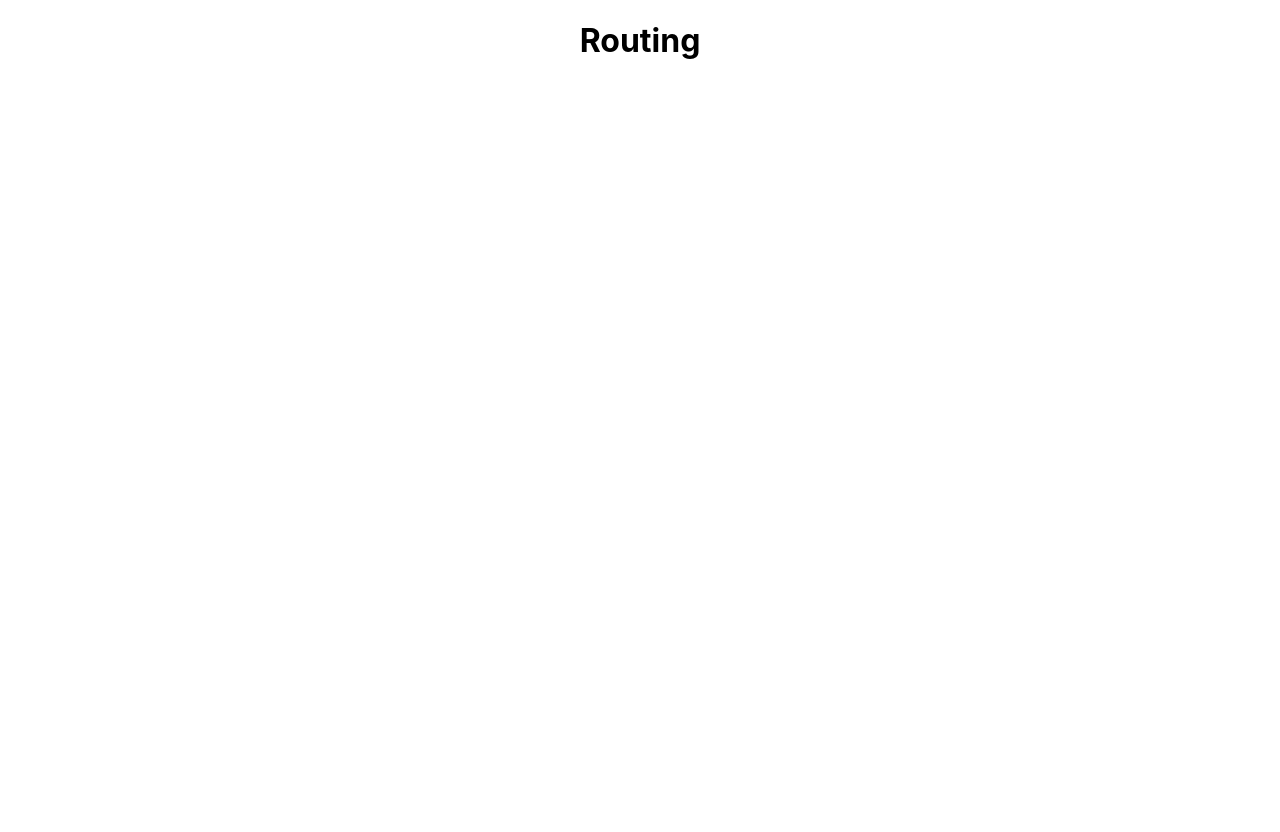
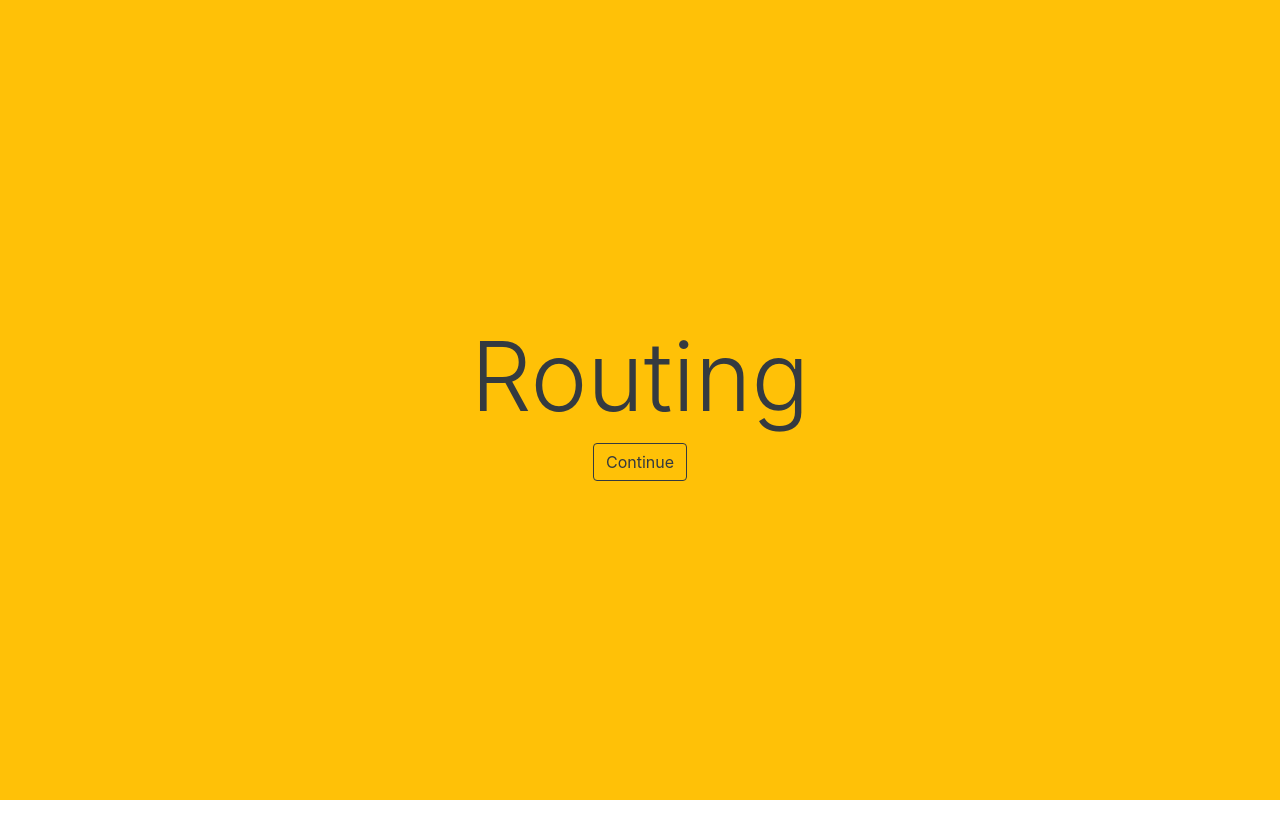
Before and after one commit to ckz8780/afe-framer-motion, a React (Create React App) app in the folder afe-framer-motion/: page /routing in a window 1280 px wide. Before the commit the page ends 800 px from the top, so only its background shows below. Built offline with nearby package versions, Linux system fonts and the light colour scheme.

Commit message:
added react-bootstrap and some styling

```diff
--- a/afe-framer-motion/package.json
+++ b/afe-framer-motion/package.json
@@ -6,7 +6,9 @@
     "@testing-library/jest-dom": "^5.11.6",
     "@testing-library/react": "^11.2.2",
     "@testing-library/user-event": "^12.2.2",
+    "bootstrap": "^4.5.3",
     "react": "^17.0.1",
+    "react-bootstrap": "^1.4.0",
     "react-dom": "^17.0.1",
     "react-router-dom": "^5.2.0",
     "react-scripts": "4.0.1",
--- a/afe-framer-motion/src/App.css
+++ b/afe-framer-motion/src/App.css
@@ -2,37 +2,9 @@
   text-align: center;
 }
 
-.App-logo {
-  height: 40vmin;
-  pointer-events: none;
-}
-
-@media (prefers-reduced-motion: no-preference) {
-  .App-logo {
-    animation: App-logo-spin infinite 20s linear;
-  }
-}
-
-.App-header {
-  background-color: #282c34;
+.jumbotron {
   min-height: 100vh;
   display: flex;
   flex-direction: column;
-  align-items: center;
   justify-content: center;
-  font-size: calc(10px + 2vmin);
-  color: white;
 }
-
-.App-link {
-  color: #61dafb;
-}
-
-@keyframes App-logo-spin {
-  from {
-    transform: rotate(0deg);
-  }
-  to {
-    transform: rotate(360deg);
-  }
-}
--- a/afe-framer-motion/src/components/Home.js
+++ b/afe-framer-motion/src/components/Home.js
@@ -1,10 +1,17 @@
 import React from 'react'
+import { Jumbotron, Container, Button } from 'react-bootstrap';
+import { Link } from 'react-router-dom';
 
 function Home() {
   return (
-    <div>
-      <h1>Homepage</h1>
-    </div>
+    <Jumbotron fluid className="bg-info text-light">
+      <Container>
+        <h1 className="display-1">Homepage</h1>
+        <Link to="/layout">
+          <Button variant="outline-light">Continue</Button>
+        </Link>
+      </Container>
+    </Jumbotron>
   )
 }
 
--- a/afe-framer-motion/src/components/Layout.js
+++ b/afe-framer-motion/src/components/Layout.js
@@ -1,10 +1,17 @@
 import React from 'react'
+import { Jumbotron, Container, Button } from 'react-bootstrap';
+import { Link } from 'react-router-dom';
 
 function Layout() {
   return (
-    <div>
-      <h1>Layout</h1>
-    </div>
+    <Jumbotron fluid className="bg-success text-light">
+      <Container>
+        <h1 className="display-1">Layout</h1>
+        <Link to="/routing">
+          <Button variant="outline-light">Continue</Button>
+        </Link>
+      </Container>
+    </Jumbotron>
   )
 }
 
--- a/afe-framer-motion/src/components/Routing.js
+++ b/afe-framer-motion/src/components/Routing.js
@@ -1,10 +1,17 @@
 import React from 'react'
+import { Jumbotron, Container, Button } from 'react-bootstrap';
+import { Link } from 'react-router-dom';
 
 function Routing() {
   return (
-    <div>
-      <h1>Routing</h1>
-    </div>
+    <Jumbotron fluid className="bg-warning text-dark">
+      <Container>
+        <h1 className="display-1">Routing</h1>
+        <Link to="/notifications">
+          <Button variant="outline-dark">Continue</Button>
+        </Link>
+      </Container>
+    </Jumbotron>
   )
 }
 
--- a/afe-framer-motion/src/index.js
+++ b/afe-framer-motion/src/index.js
@@ -4,6 +4,7 @@ import './index.css';
 import App from './App';
 import reportWebVitals from './reportWebVitals';
 import { BrowserRouter as Router } from 'react-router-dom';
+import 'bootstrap/dist/css/bootstrap.min.css';
 
 ReactDOM.render(
   <React.StrictMode>
```
Also changed, not shown: 2 other files (tests, documents, lock files or other folders).
